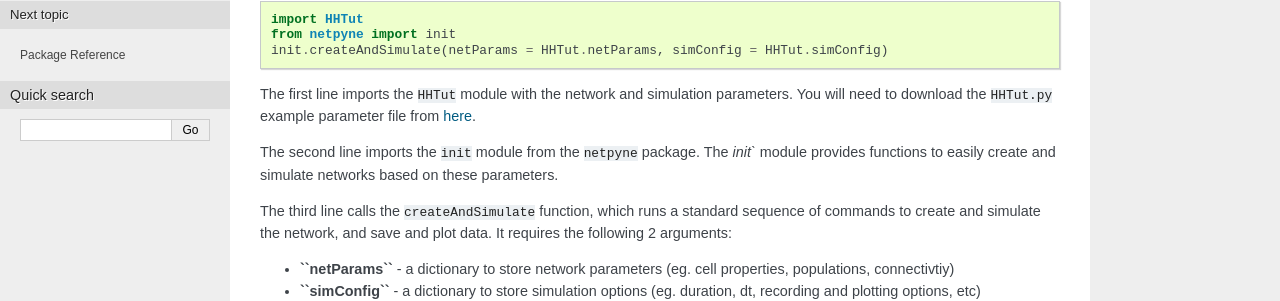
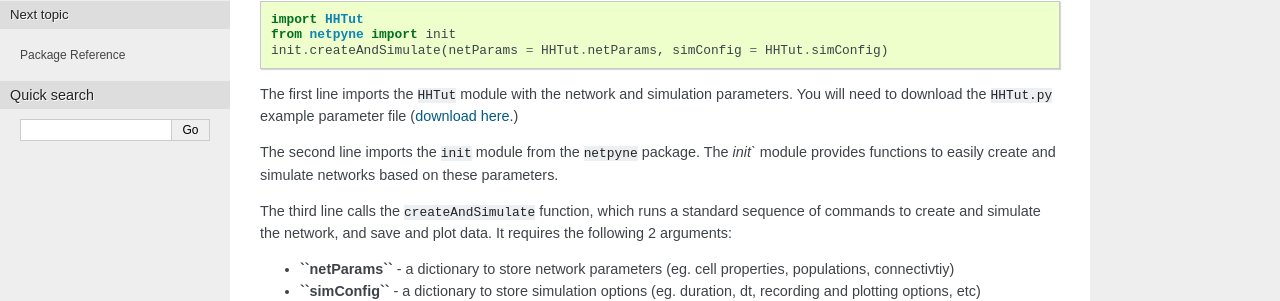
Before and after one commit to suny-downstate-medical-center/netpyne, a Sphinx documentation site: the page built from doc/source/tutorial.rst, in a window 1280 px wide and 900 px high. Shown: the part 449-750 px from the top of the window. Built offline with Sphinx 7.4.7, drawn with Linux system fonts in a browser that asks for light colours.

Commit message:
updated link to raw HHTut.py file

```diff
--- a/doc/source/tutorial.rst
+++ b/doc/source/tutorial.rst
@@ -19,7 +19,7 @@
 	from netpyne import init
 	init.createAndSimulate(netParams = HHTut.netParams, simConfig = HHTut.simConfig)
 
-The first line imports the ``HHTut`` module with the network and simulation parameters. You will need to download the ``HHTut.py`` example parameter file  from `here <https://github.com/Neurosim-lab/netpyne/blob/master/examples/HHTut.py>`_.
+The first line imports the ``HHTut`` module with the network and simulation parameters. You will need to download the ``HHTut.py`` example parameter file (`download here <https://raw.githubusercontent.com/Neurosim-lab/netpyne/master/examples/HHTut.py>`_.)
 
 The second line imports the ``init`` module from the ``netpyne`` package. The `init`` module provides functions to easily create and simulate networks based on these parameters.
 
```
